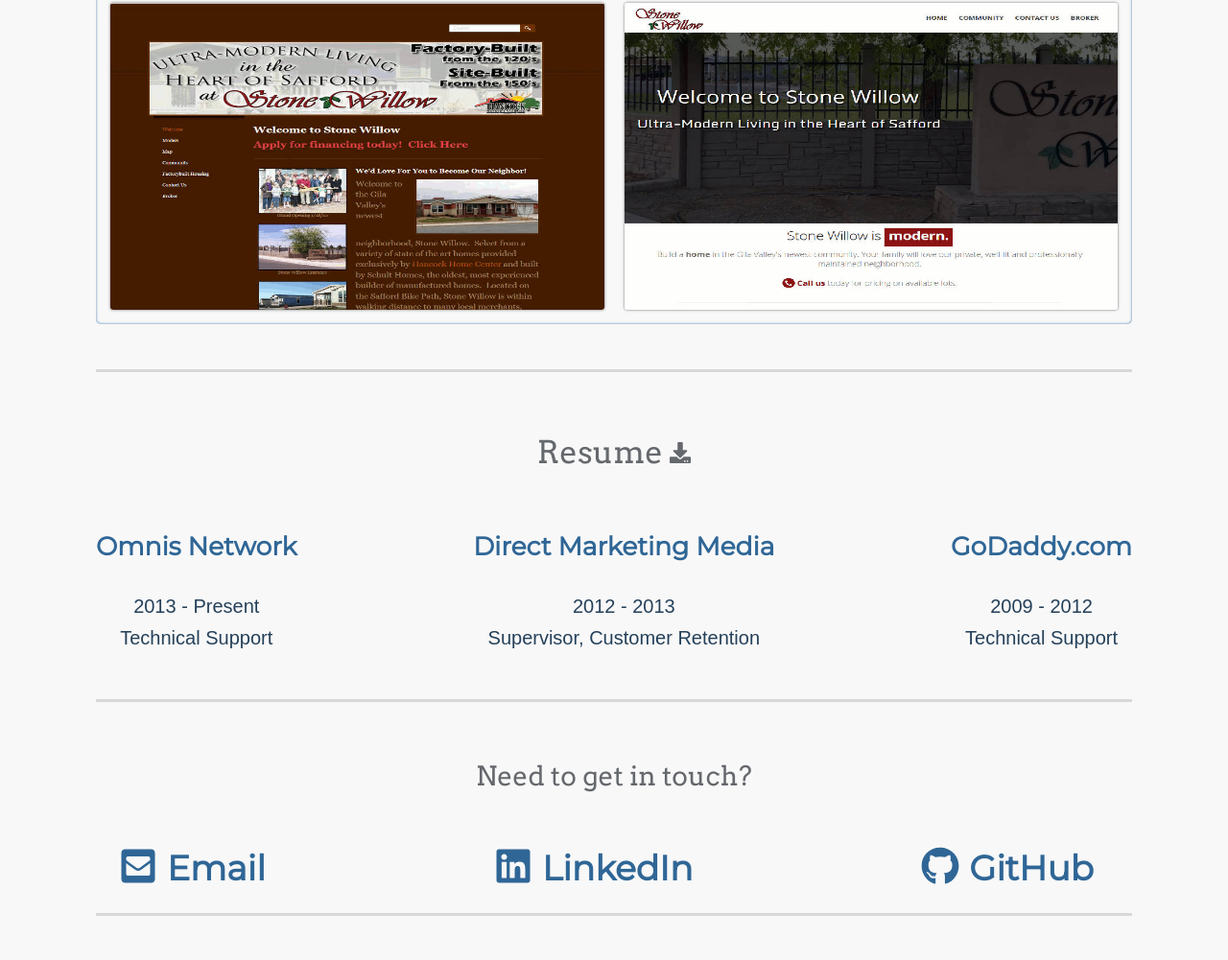
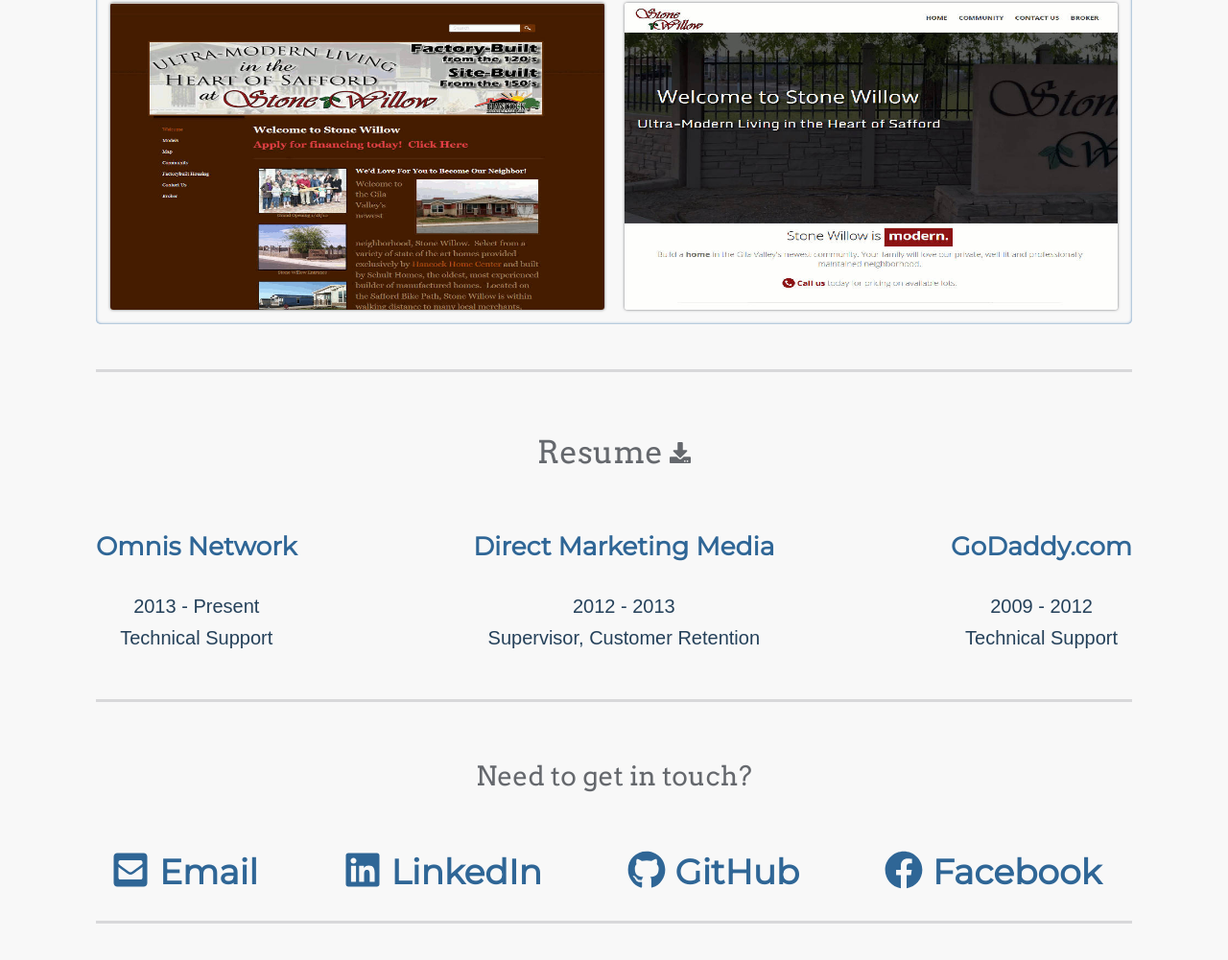
Before and after one commit to rzhancock/website-2018, a React app: page / in a window 1280 px wide. Shown: the part 1941-2942 px from the top of the page at 96% size. Built offline with nearby package versions, Linux system fonts and the light colour scheme.

Commit message:
made some additional changes to font-sizes and added FB link to contact section

```diff
--- a/src/components/Contact/Contact.css
+++ b/src/components/Contact/Contact.css
@@ -2,6 +2,7 @@
   margin: 0;
   padding: 0;
 }
+
 
 .contact-container {
   display: flex;
@@ -25,7 +26,7 @@
   flex-direction: row;
   justify-content: space-between;
   text-decoration: none;
-  margin: 1.5rem;
+  margin: 1.75rem 1rem;
 }
 
 .contact-icons {
--- a/src/components/Contact/Contact.js
+++ b/src/components/Contact/Contact.js
@@ -1,5 +1,5 @@
 import React, { Component } from 'react';
-import { FaDownload, FaLinkedin, FaGithub, FaEnvelopeSquare } from 'react-icons/fa';
+import { FaDownload, FaLinkedin, FaGithub, FaEnvelopeSquare, FaFacebook } from 'react-icons/fa';
 import './Contact.css';
 
 
@@ -24,9 +24,14 @@
                 LinkedIn
               </a>
 
-              <a href="https://www.linkedin.com/in/robertzhancock/" className="contact-buttons">
+              <a href="https://www.github.com/rzhancock/" className="contact-buttons">
                 <div className="contact-icons"><FaGithub /></div>
                 GitHub
+              </a>
+
+              <a href="https://www.facebook.com/zelan.hancock" className="contact-buttons">
+                <div className="contact-icons"><FaFacebook /></div>
+                Facebook
               </a>
             </div>
 		</section>
```
